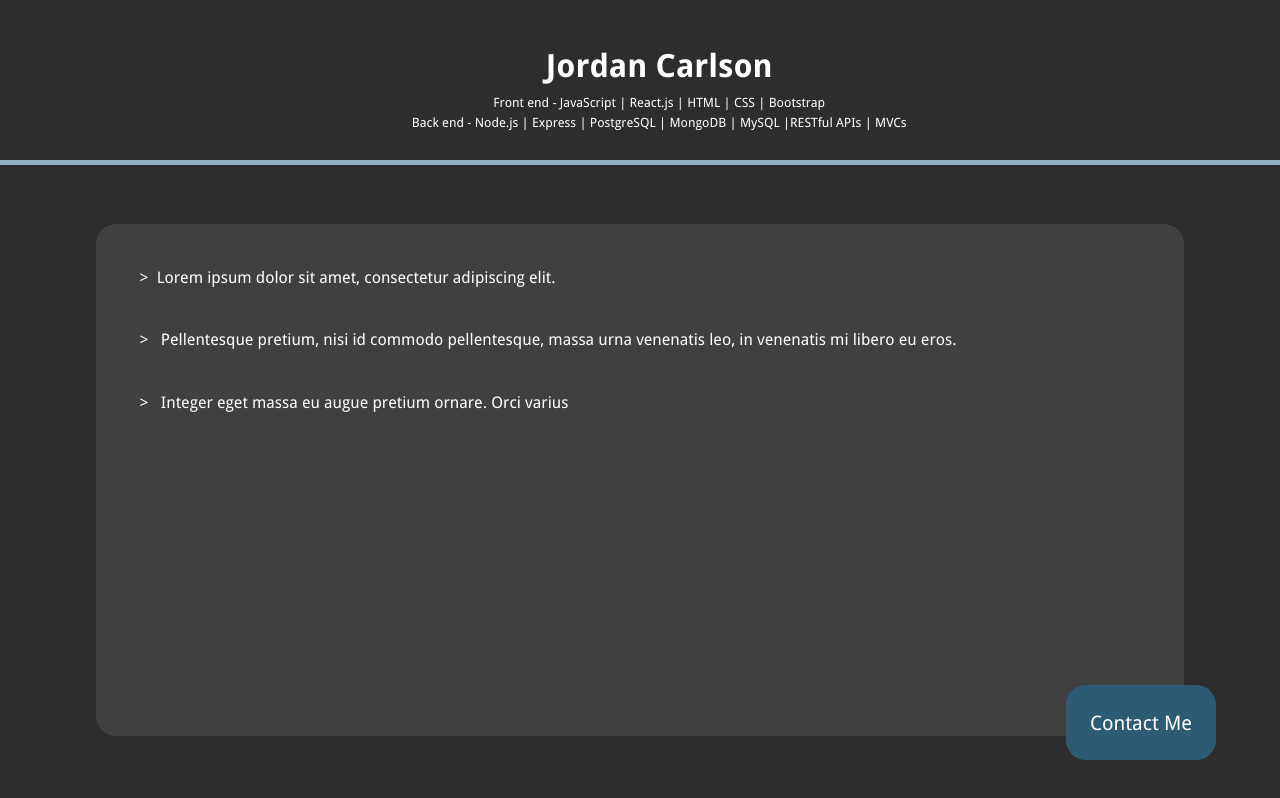
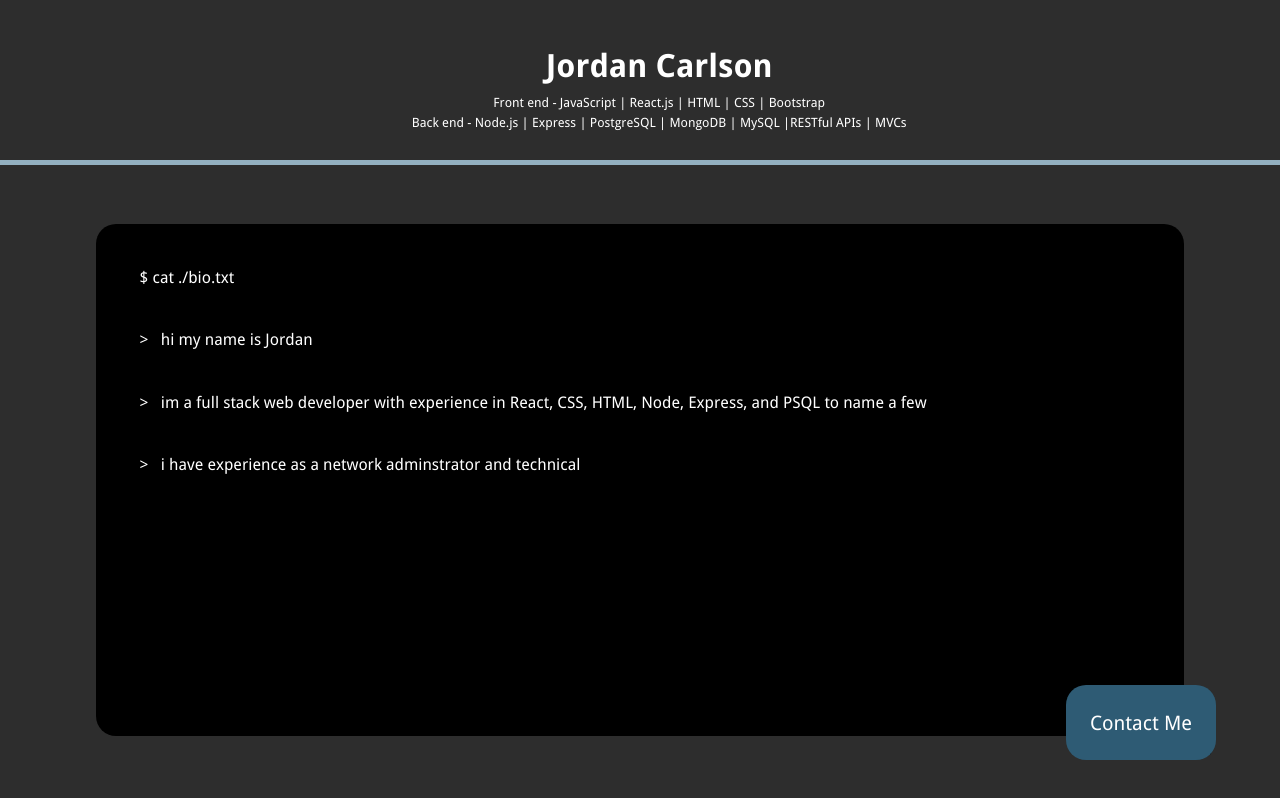
Before and after one commit to jordan-carlson99/Portfolio, a React (Vite) app: page / in a window 1280 px wide. Shown: the top 798 px of the page. Built offline with nearby package versions, Linux system fonts and the light colour scheme.

Commit message:
added terminal shrink transition and project list component

```diff
--- a/src/App.jsx
+++ b/src/App.jsx
@@ -10,13 +10,13 @@ import ProjectModal from "./components/ProjectModal/ProjectModal";
 // github: https://github.com/jordan-carlson99
 
 function App() {
-  let bio = ` Lorem ipsum dolor sit amet, consectetur adipiscing elit.
-  Pellentesque pretium, nisi id commodo pellentesque, massa urna venenatis leo, in venenatis mi libero eu eros.
-  Integer eget massa eu augue pretium ornare. Orci varius natoque penatibus et magnis dis parturient montes, nascetur ridiculus mus.
-  Fusce aliquam commodo purus, sed pulvinar nibh cursus sed. Vestibulum quis leo quam. Phasellus placerat tellus quam, vitae ultricies est volutpat et.
-  Aenean velit nisi, pharetra in diam ac, finibus faucibus nisl. In dapibus leo nec porttitor maximus. Nunc id lacinia libero.
-  Cras bibendum eu libero a hendrerit. Morbi malesuada nisl quis dapibus vestibulum. Nam semper mollis lectus, sed tincidunt lorem pretium non. Etiam at scelerisque risus. Donec facilisis sapien et ornare pellentesque.
-  Sed at aliquam dui, quis pretium massa. Donec fermentum, dui id bibendum imperdiet, sem est dignissim dui, ac suscipit justo diam non mauris.`;
+  let bio = `cat ./bio.txt
+  hi my name is Jordan
+  im a full stack web developer with experience in React, CSS, HTML, Node, Express, and PSQL to name a few
+  i have experience as a network adminstrator and technical project manager in the military.
+  i am currently a full time student at a coding bootcamp for fullstack web development
+  here's some of my work
+  sudo ./projects.sh`;
   return (
     <>
       <Header></Header>
--- a/src/components/BioText/BioText.jsx
+++ b/src/components/BioText/BioText.jsx
@@ -1,16 +1,50 @@
+import { useEffect, useState } from "react";
 import styles from "./BioText.module.css";
+import ProjectList from "../ProjectList/ProjectList";
 
 export default function BioText({ text }) {
+  const [terminalShrink, setTerminalShrink] = useState(false);
   // const [type, setType] = useState("bio-text");
   // const typing = () => {
   //   setType("bio-text typing");
   // };
+
+  useEffect(() => {
+    const totalDelay = (1.5 * text.split("\n").length - 0.2) * 1000;
+    console.log(totalDelay);
+    setTimeout(() => {
+      setTerminalShrink(true);
+    }, totalDelay);
+  }, []);
+
   let delay = -1.5;
   let textArr = text.split("\n");
   const paragraphs = textArr.map((element, index) => {
-    delay += 2;
+    delay += 1.5;
     if (element.length < 1) {
       return null;
+    } else if (index == 0) {
+      element = "$ " + element;
+      return (
+        <p
+          key={index}
+          className={`${styles["bio-text"]} ${styles["typing"]}`}
+          style={{ animationDelay: delay + 0.3 + "s" }}
+        >
+          {element}
+        </p>
+      );
+    } else if (index == textArr.length - 1) {
+      element = "$ " + element;
+      return (
+        <p
+          key={index}
+          className={`${styles["bio-text"]} ${styles["typing"]}`}
+          style={{ animationDelay: delay - 0.5 + "s" }}
+        >
+          {element}
+        </p>
+      );
     } else {
       element = "> " + element;
       return (
@@ -25,9 +59,17 @@ export default function BioText({ text }) {
     }
   });
   return (
-    // make a way to uterate through the senences with split and add in breaks
-    <div id={styles["bio-box"]}>
-      <div id={styles["terminal-text"]}>{paragraphs}</div>
+    <div
+      id={styles["bio-box"]}
+      className={terminalShrink ? styles["shrink"] : styles[""]}
+    >
+      <div
+        id={styles["terminal-text"]}
+        className={terminalShrink ? styles["shrink"] : styles[""]}
+      >
+        {paragraphs}
+      </div>
+      {terminalShrink && <ProjectList />}
     </div>
   );
 }
--- a/src/components/BioText/BioText.module.css
+++ b/src/components/BioText/BioText.module.css
@@ -6,20 +6,31 @@
   width: 100vw;
 }
 
+#bio-box.shrink {
+  justify-content: flex-start;
+}
+
 #terminal-text {
   display: list-item;
   z-index: 2;
   /* flex-direction: column; */
-  background-color: #404040;
+  /* background-color: #404040; */
+  background-color: black;
   height: 90%;
   width: 85%;
   border-radius: 20px;
-  overflow-y: scroll;
+  overflow-y: hidden;
 }
 @media screen and (min-height: 700px) {
   #terminal-text {
     height: 80%;
   }
+}
+
+#terminal-text.shrink {
+  transition: 0.3s;
+  width: 35%;
+  /* justify-self: flex-start; */
 }
 
 .typing {
--- /dev/null
+++ b/src/components/ProjectList/ProjectList.jsx
@@ -0,0 +1,3 @@
+export default function ProjectList() {
+  return <div>test</div>;
+}
```
Also changed, not shown: src/components/ProjectList/ProjectList.module.css (added).
